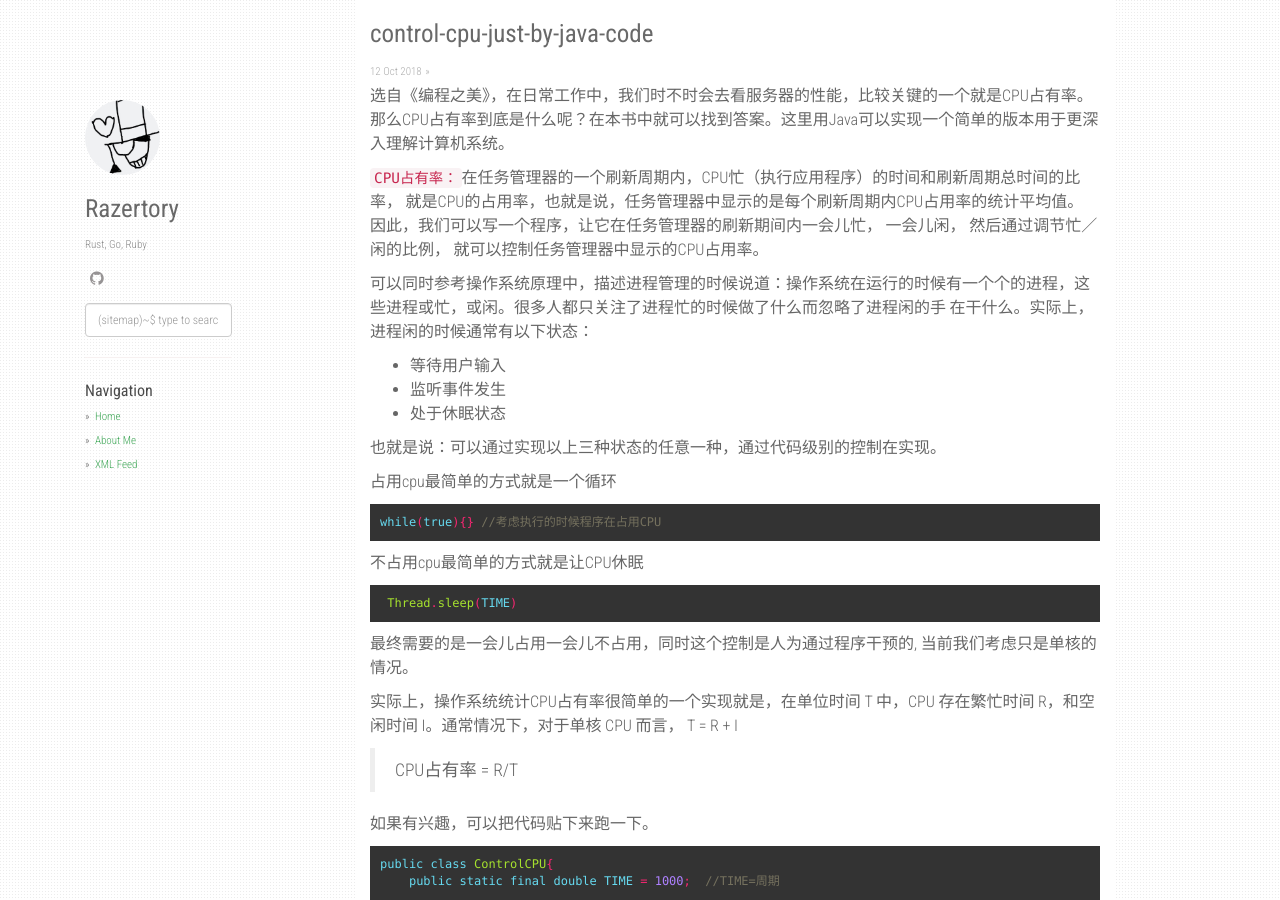
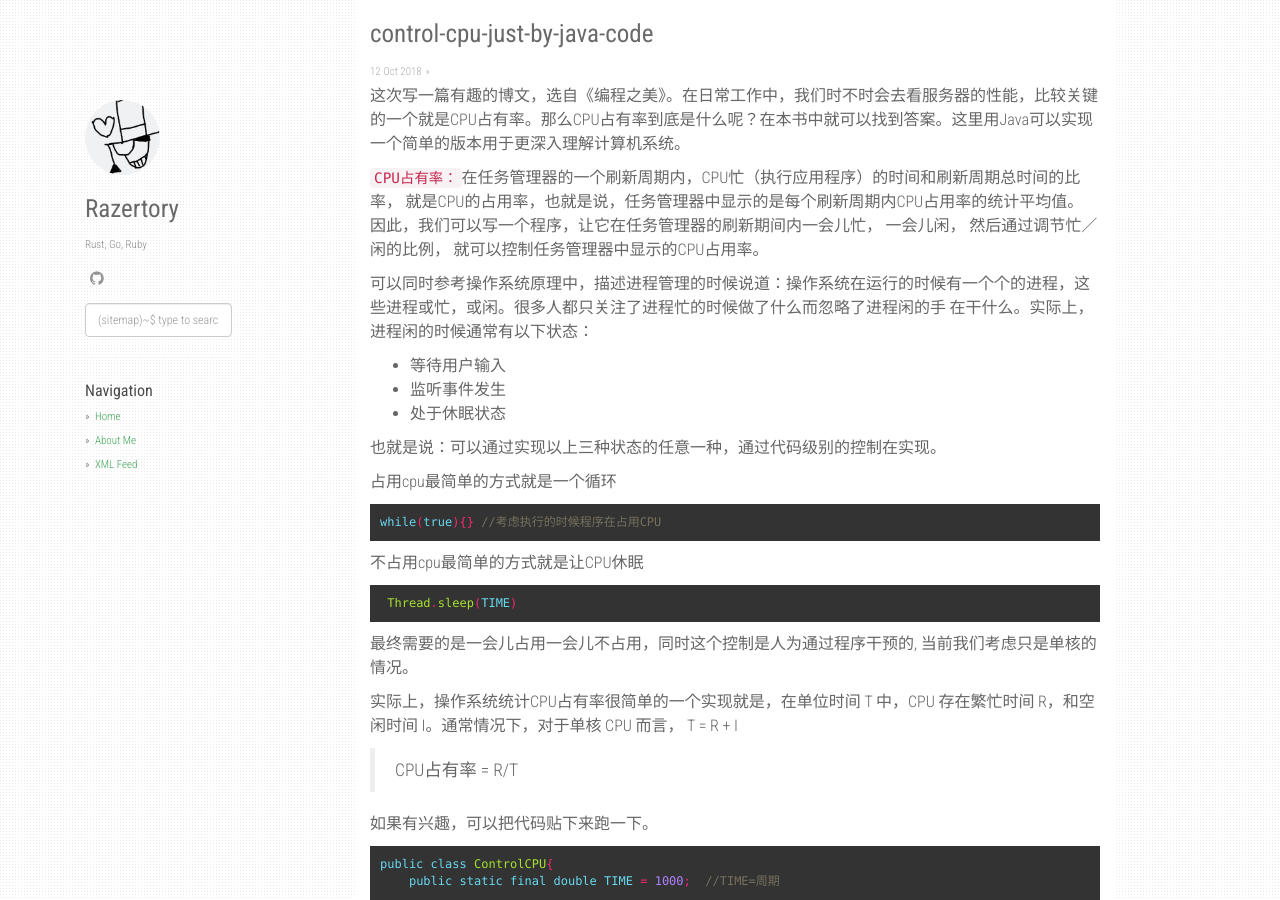
Before and after one commit to razertory/razertory.github.io, a Jekyll site: the page built from _posts/2018-10-13-control-cpu-just-by-java-code.md, in a window 1280 px wide and 900 px high. Built offline with Jekyll 4.4.1, drawn with Linux system fonts in a browser that asks for light colours; nearby versions of some CDN libraries; comment, search, counter and statistics services are not loaded.

Commit message:
edit some

```diff
--- a/_posts/2018-10-13-control-cpu-just-by-java-code.md
+++ b/_posts/2018-10-13-control-cpu-just-by-java-code.md
@@ -5,7 +5,7 @@ date: 2018-10-13 00:40:18 +0800
 categories:
 ---
 
-选自《编程之美》，在日常工作中，我们时不时会去看服务器的性能，比较关键的一个就是CPU占有率。那么CPU占有率到底是什么呢？在本书中就可以找到答案。这里用Java可以实现一个简单的版本用于更深入理解计算机系统。
+这次写一篇有趣的博文，选自《编程之美》。在日常工作中，我们时不时会去看服务器的性能，比较关键的一个就是CPU占有率。那么CPU占有率到底是什么呢？在本书中就可以找到答案。这里用Java可以实现一个简单的版本用于更深入理解计算机系统。
 
 `CPU占有率：`在任务管理器的一个刷新周期内，CPU忙（执行应用程序）的时间和刷新周期总时间的比率， 就是CPU的占用率，也就是说，任务管理器中显示的是每个刷新周期内CPU占用率的统计平均值。
 因此，我们可以写一个程序，让它在任务管理器的刷新期间内一会儿忙， 一会儿闲， 然后通过调节忙／ 闲的比例， 就可以控制任务管理器中显示的CPU占用率。
```
